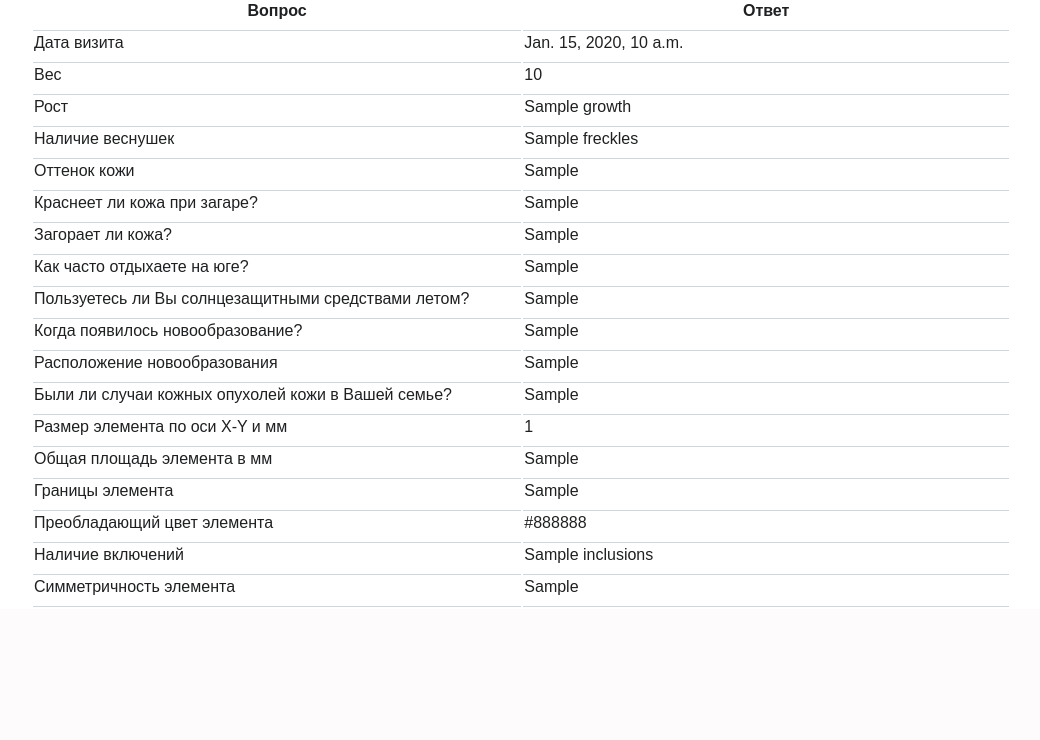
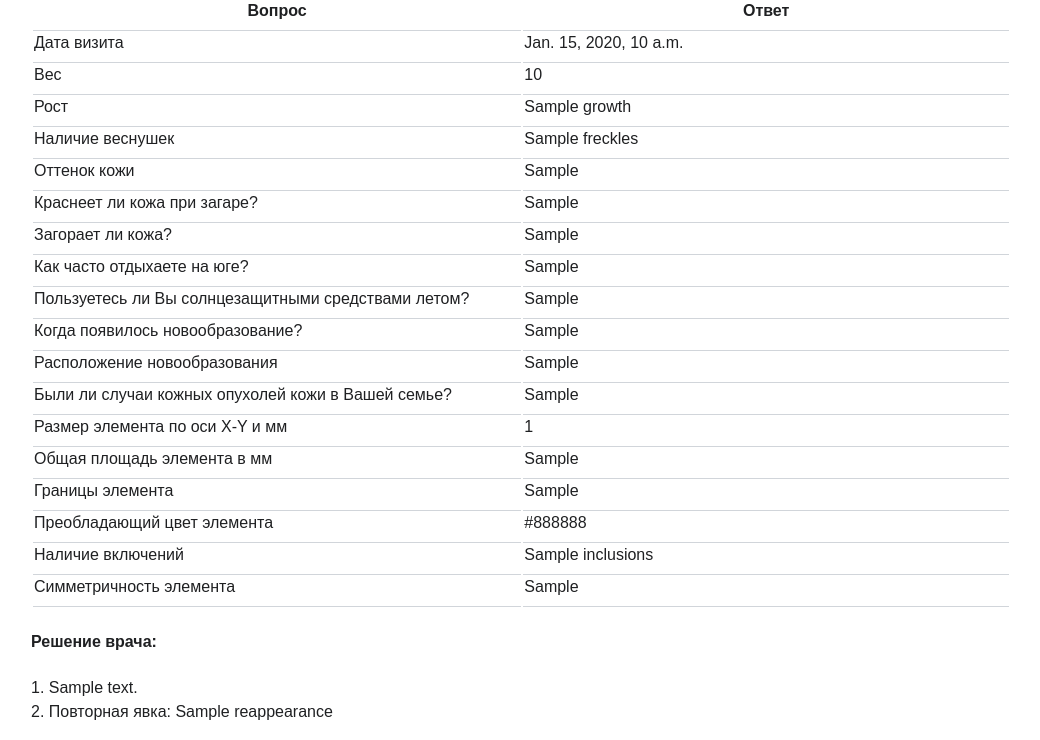
Before and after one commit to voluntary-project-team/observations_register, a Django app: template siteroot/observations_register/templates/medical-card.html in a window 1280 px wide. Shown: the part 365-1105 px from the top of the page, without its empty margins (119-1159 px from the left). Before the commit the page ends 972 px from the top, so only its background shows below. Run offline with Django 3.2, Linux system fonts and the light colour scheme; the template is opened without the code that fills it: most values are stand-ins (such as "Sample title", 1, 10 or a date in 2020).

Commit message:
Added fields for doctor's decisions

```diff
--- a/siteroot/observations_register/forms.py
+++ b/siteroot/observations_register/forms.py
@@ -37,7 +37,8 @@ class QuestionnaireCreateForm(forms.ModelForm):
                   "redness_during_sunburn", "tanning_character", "rest_in_south",
                   "sunscreen_using", "neoplasm_appearance", "neoplasm_location",
                   "skin_tumors_in_fam", "elem_size", "elem_area",
-                  "elem_borders", "elem_color", "inclusions", "elem_symmetry")
+                  "elem_borders", "elem_color", "inclusions", "elem_symmetry",
+                  "doc_decision", "reappearance")
         labels = {
             'date_of_visit': 'Дата посещения',
             'patient': 'Пациент',
@@ -58,4 +59,6 @@ class QuestionnaireCreateForm(forms.ModelForm):
             'elem_color': 'Преобладающий цвет элемента',
             'inclusions': 'Наличие включений',
             'elem_symmetry': 'Симметричность элемента',
+            'doc_decision': 'Решение врача',
+            'reappearance': 'Повторная явка',
         }
--- a/siteroot/observations_register/templates/medical-card.html
+++ b/siteroot/observations_register/templates/medical-card.html
@@ -106,6 +106,12 @@
         </tr>
     </table>
 
+    <h4>Решение врача:</h4>
+        <p>
+            1. {{ questionnaire.doc_decision }}<br>
+            2. Повторная явка: {{ questionnaire.reappearance }}
+        </p>
+
     {% for group_for in request.user.groups.all %}
         {% if group_for.name == 'Operators' %}
             <a href="#" onclick="confirm_delete('{% url 'delete-questionnaire' patient.id questionnaire.id %}');" class='btn btn-blue'>Удалить</a>
```
Also changed, not shown: siteroot/observations_register/models.py (+9 -0 lines), siteroot/observations_register/migrations/0012_auto_20210830_0004.py (added), siteroot/observations_register/migrations/0013_auto_20210830_0014.py (added).
